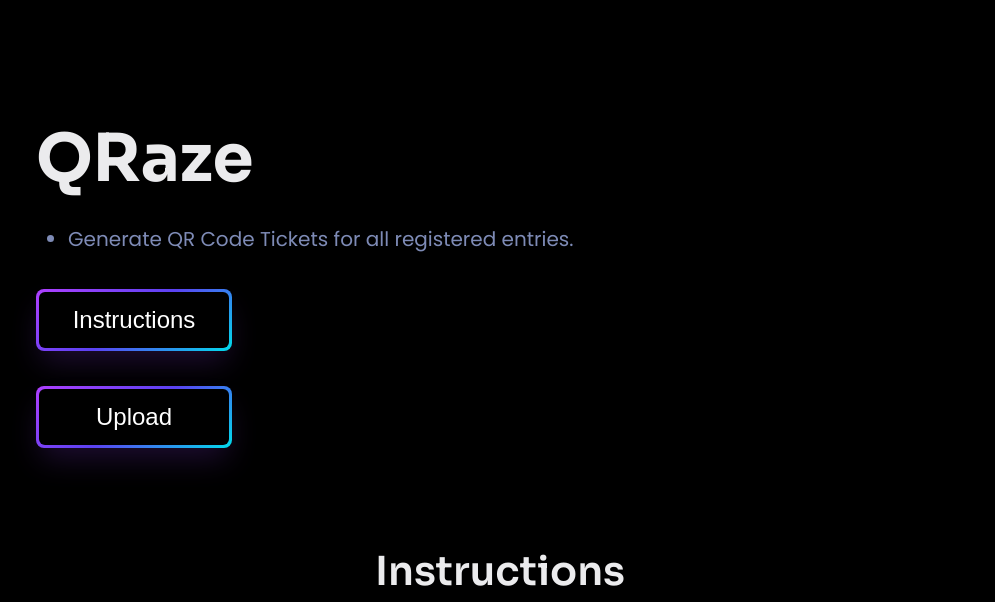
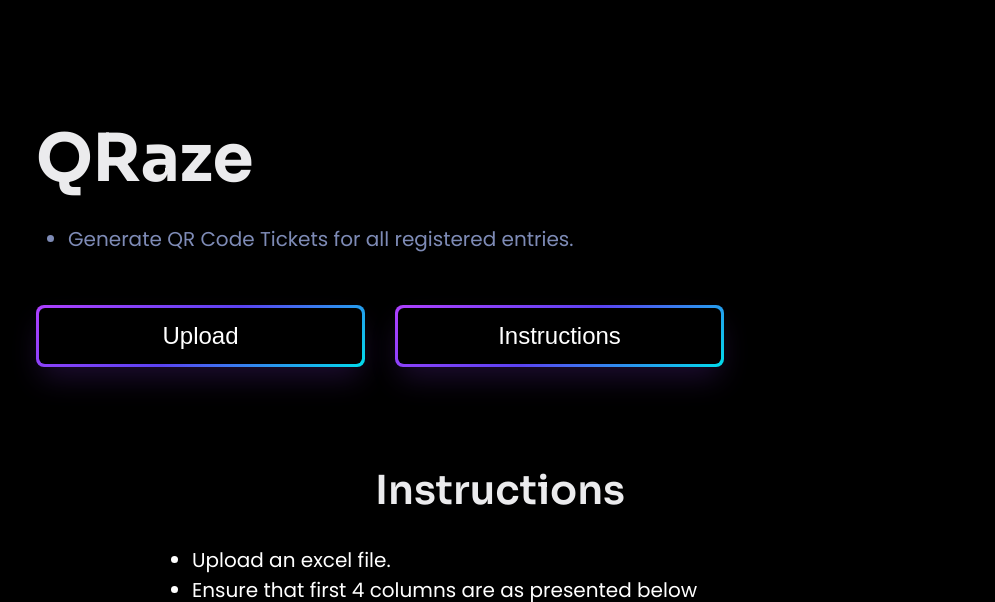
Before and after one commit to Atharv-Sathe/Qraze, a plain HTML site: page index.html in a window 1280 px wide. Shown: the part 150-752 px from the top of the page, without its empty margins (140-1135 px from the left). Drawn offline with Linux system fonts and the light colour scheme.

Commit message:
button are now changed from vertical to horizontal

```diff
--- a/buttons.css
+++ b/buttons.css
@@ -48,3 +48,10 @@
       min-width: 196px;
     }
   }
+
+
+  .button-column2 {
+    display: grid;
+    grid-template-columns:1fr 1fr;
+    column-gap: 30px;
+  }
--- a/index.html
+++ b/index.html
@@ -60,8 +60,11 @@
                   <li style="font-size: 20px;">Generate QR Code Tickets for all registered entries.</li>
                 </ul>
               </p>
-              <button class="Upload-button"> <span class="text">Instructions</span></button>
-              <button class="Upload-button"> <span class="text">Upload</span></button>
+              <div class="button-column2">
+                <button class="Upload-button"> <span class="text">Upload</span></button>
+                <button class="Upload-button"> <span class="text">Instructions</span></button>
+              </div>
+
             </div>
           </div>
         </div>
```
